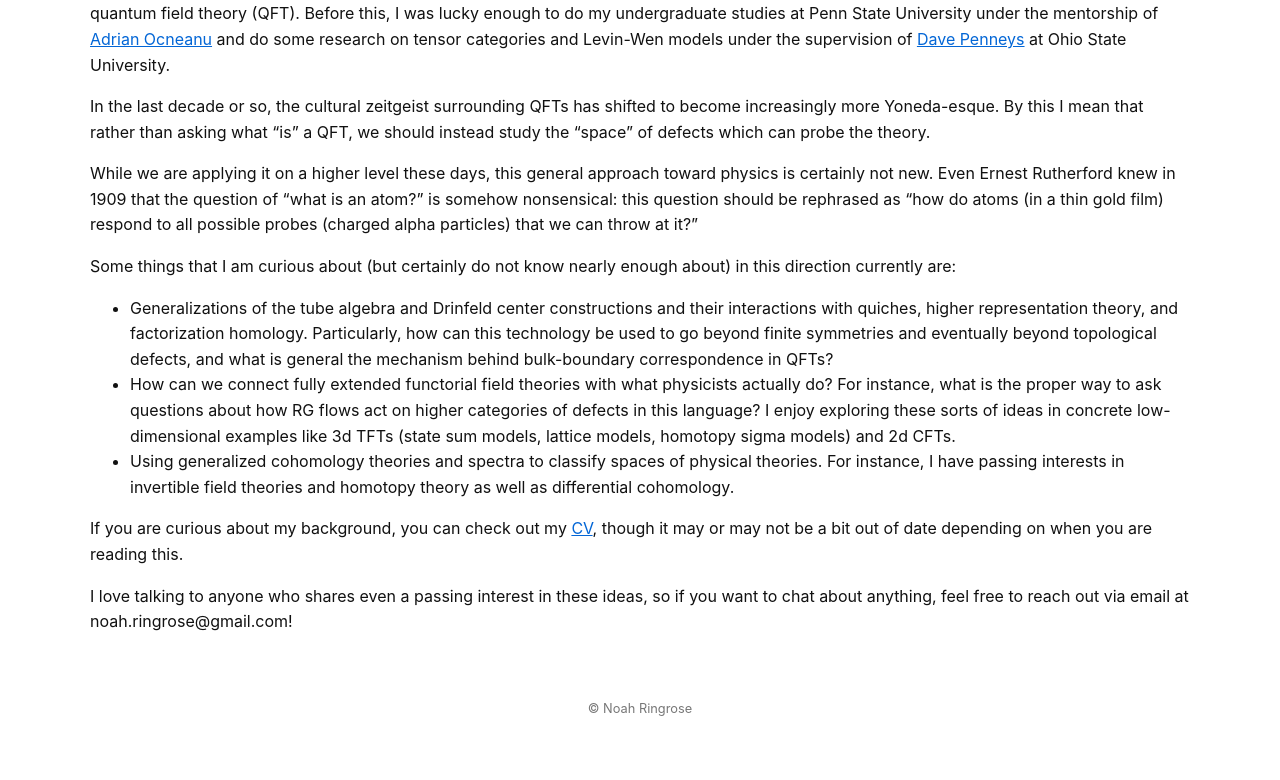
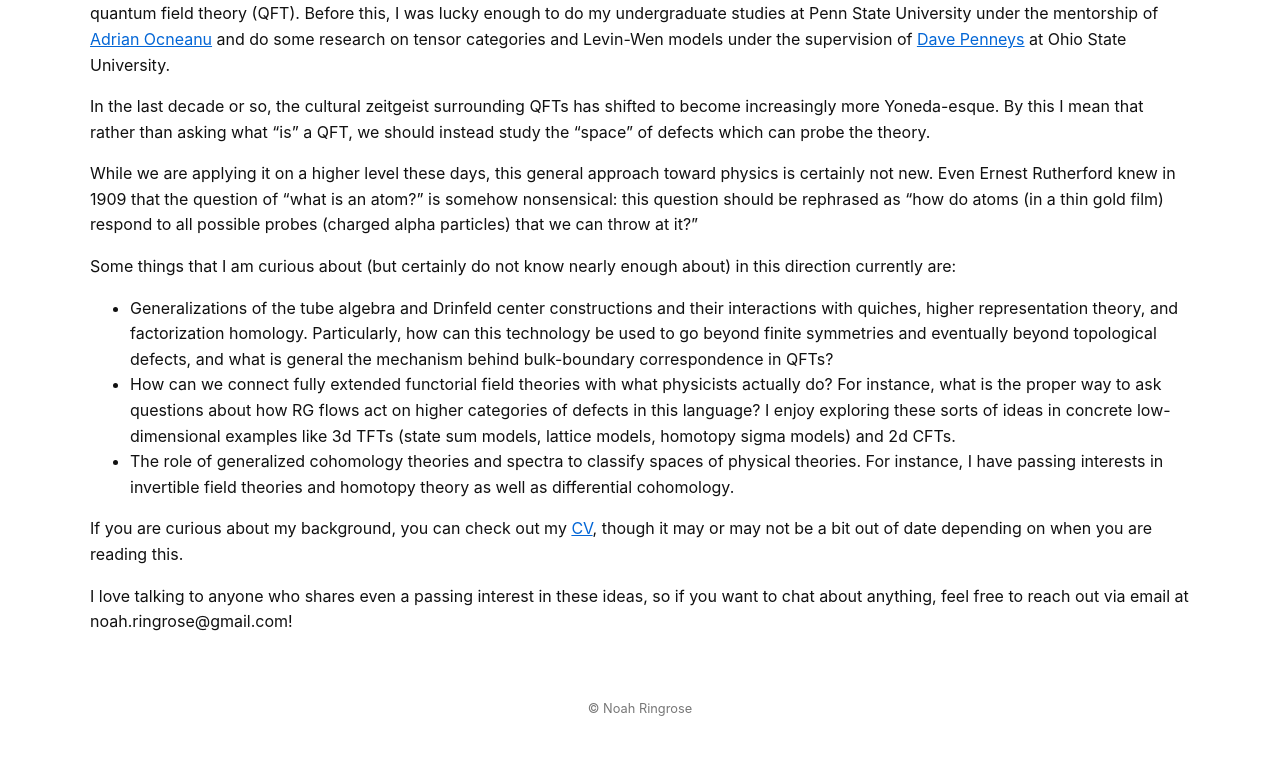
Before and after one commit to noahringrose/noahringrose.github.io, a Jekyll site: the page built from index.md, in a window 1280 px wide. Shown: the part 422-1202 px from the top of the page. Built offline with Jekyll 4.4.1, drawn with Linux system fonts in a browser that asks for light colours.

Commit message:
Update index.md

```diff
--- a/index.md
+++ b/index.md
@@ -15,7 +15,7 @@ While we are applying it on a higher level these days, this general approach tow
 Some things that I am curious about (but certainly do not know nearly enough about) in this direction currently are:
 - Generalizations of the tube algebra and Drinfeld center constructions and their interactions with quiches, higher representation theory, and factorization homology. Particularly, how can this technology be used to go beyond finite symmetries and eventually beyond topological defects, and what is general the mechanism behind bulk-boundary correspondence in QFTs?
 - How can we connect fully extended functorial field theories with what physicists actually do? For instance, what is the proper way to ask questions about how RG flows act on higher categories of defects in this language? I enjoy exploring these sorts of ideas in concrete low-dimensional examples like 3d TFTs (state sum models, lattice models, homotopy sigma models) and 2d CFTs.
-- Using generalized cohomology theories and spectra to classify spaces of physical theories. For instance, I have passing interests in invertible field theories and homotopy theory as well as differential cohomology.
+- The role of generalized cohomology theories and spectra to classify spaces of physical theories. For instance, I have passing interests in invertible field theories and homotopy theory as well as differential cohomology.
 
 If you are curious about my background, you can check out my [CV](/assets/Noah_Ringrose_CV_Nov_2025.pdf), though it may or may not be a bit out of date depending on when you are reading this.
 
```
